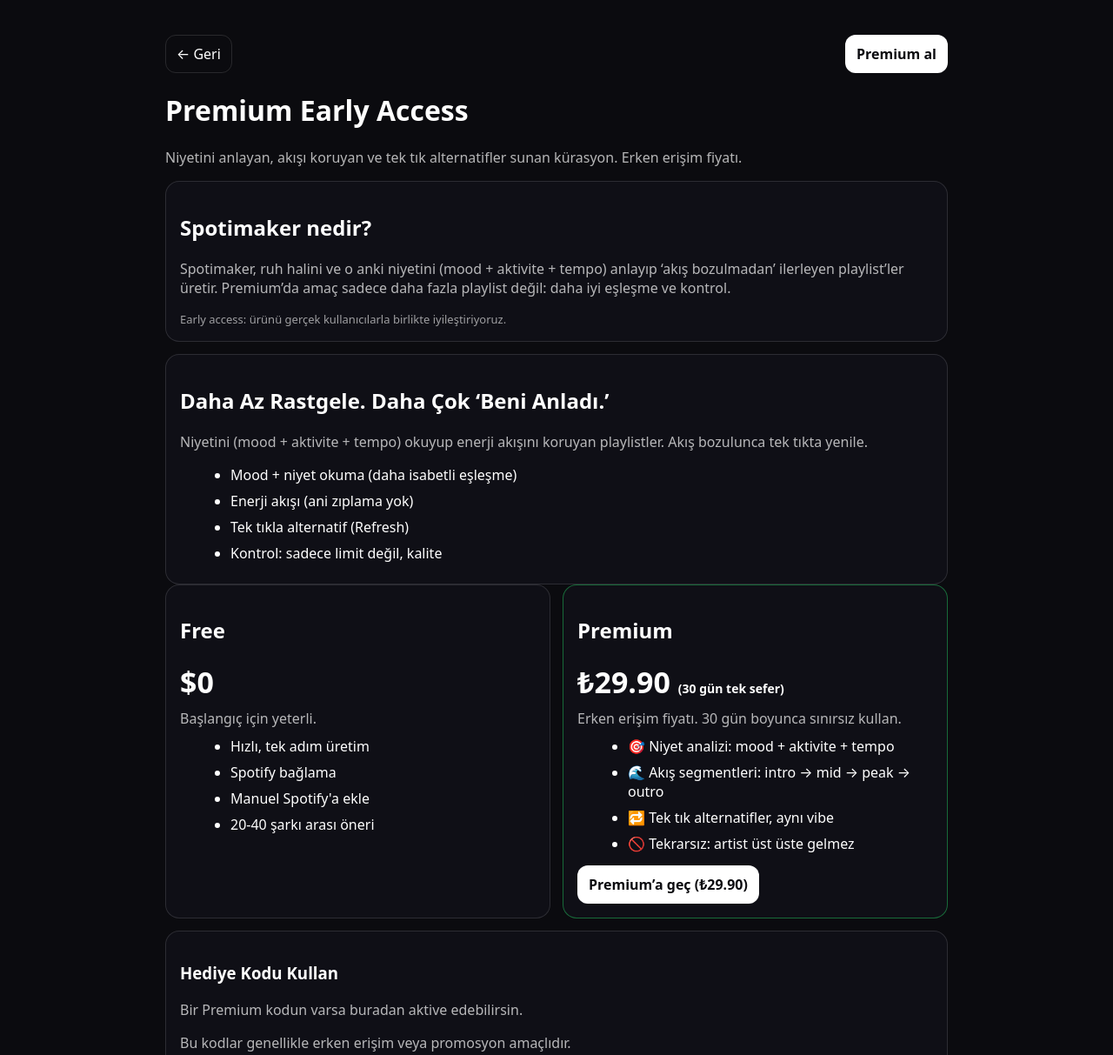
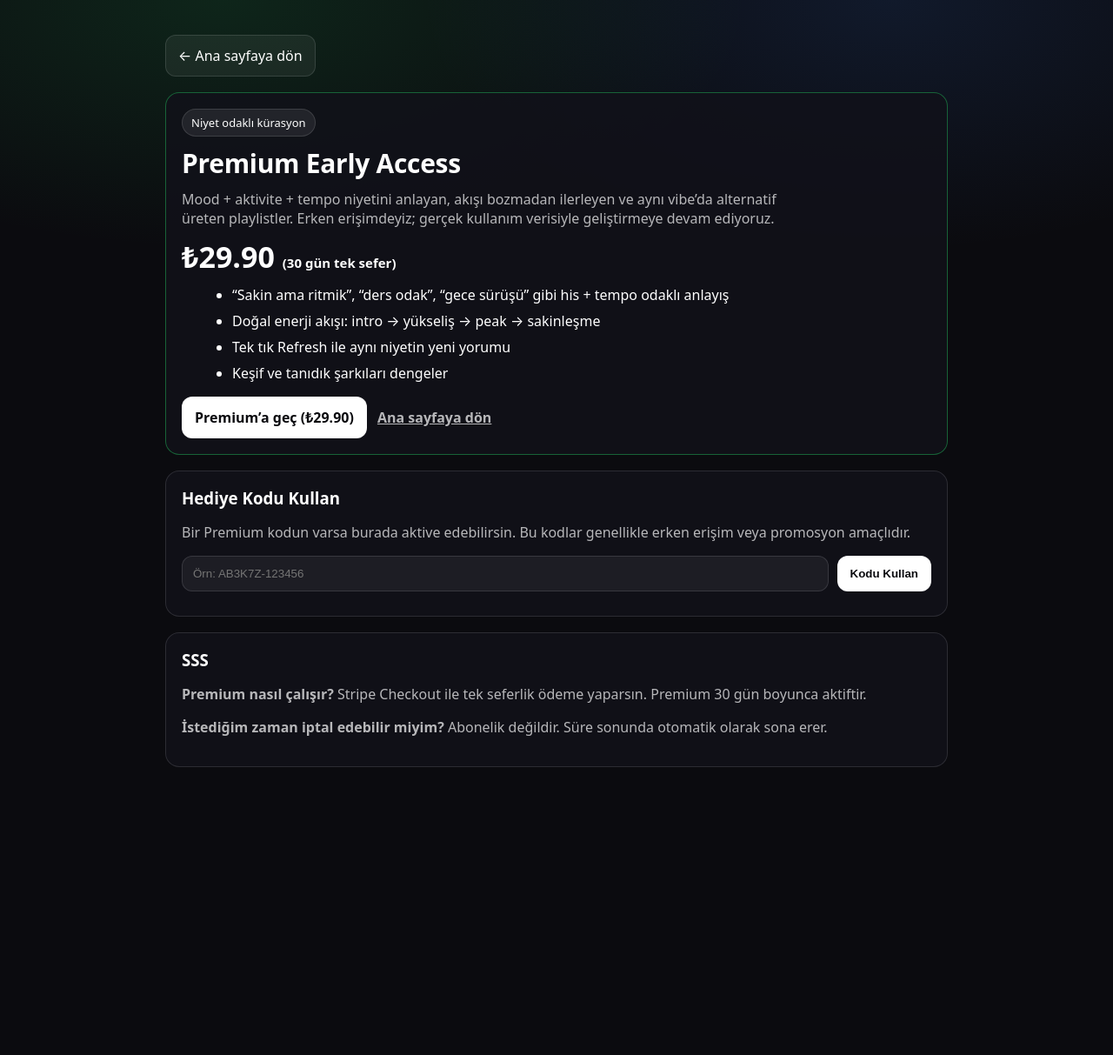
Before and after one commit to Darksuc/spotimaker, a website: page public/premium.html in a window 1280 px wide. Shown: the top 1213 px of the page at 87% size. After the commit the page ends 962 px from the top, so only its background shows below. Drawn offline with Linux system fonts and the light colour scheme.

Commit message:
Simplify Premium decision page

```diff
--- a/public/premium.html
+++ b/public/premium.html
@@ -18,84 +18,136 @@
             font-family: system-ui,-apple-system,Segoe UI,Roboto,Arial;
             max-width: 900px;
             margin: 40px auto;
-            padding: 0 16px;
-            background: var(--bg);
+            padding: 0 16px 40px;
+            background: radial-gradient(1100px 520px at 20% 0%, rgba(34,197,94,.14), transparent 55%), radial-gradient(900px 480px at 80% 0%, rgba(59,130,246,.12), transparent 60%), var(--bg);
             color: var(--text);
+            animation: fadeIn 0.35s ease-out;
         }
 
-        a {
-            color: #fff
-        }
+        a { color: #fff; }
 
         .top {
             display: flex;
             justify-content: space-between;
             align-items: center;
             gap: 12px;
-            margin-bottom: 18px
+            margin-bottom: 18px;
+            flex-wrap: wrap;
         }
 
         .btn {
             display: inline-block;
-            padding: 10px 12px;
+            padding: 12px 14px;
             border-radius: 12px;
             border: 1px solid var(--line);
-            text-decoration: none
+            text-decoration: none;
+            transition: transform .16s ease, box-shadow .18s ease, opacity .18s ease;
+            background: rgba(255,255,255,.06);
         }
 
         .btn.white {
             background: #fff;
             color: #0b0b0f;
             font-weight: 800;
-                border-color: transparent
+            border-color: transparent;
         }
 
-        .grid {
-            display: grid;
-            grid-template-columns: 1fr 1fr;
-            gap: 14px
+        .btn:hover {
+            transform: translateY(-2px);
+            box-shadow: 0 12px 26px rgba(0,0,0,.28);
         }
 
         .card {
-            background: rgba(18,18,26,.75);
+            background: rgba(18,18,26,.82);
             border: 1px solid var(--line);
             border-radius: 16px;
-            padding: 16px
+            padding: 18px;
+            animation: fadeUp 0.6s ease-out both;
         }
 
-        .muted {
-            color: var(--muted)
+        .muted { color: var(--muted); }
+
+        .pill {
+            display: inline-flex;
+            align-items: center;
+            gap: 6px;
+            padding: 6px 10px;
+            border-radius: 999px;
+            border: 1px solid var(--line);
+            background: rgba(255,255,255,.08);
+            font-size: 13px;
+            margin-bottom: 10px;
         }
 
         .price {
             font-size: 34px;
             font-weight: 900;
-            margin: 8px 0
+            margin: 10px 0 6px;
         }
 
-        ul {
-            margin: 10px 0 0 18px
+        ul { margin: 10px 0 0 18px; }
+        li { margin: 8px 0; }
+
+        .cta-row {
+            display: flex;
+            gap: 12px;
+            flex-wrap: wrap;
+            margin-top: 16px;
+            align-items: center;
         }
 
-        li {
-            margin: 8px 0
+        .text-link {
+            color: var(--muted);
+            text-decoration: underline;
+            font-weight: 600;
+        }
+
+        .section {
+            margin-top: 18px;
+        }
+
+        @keyframes fadeUp {
+            from { opacity: 0; transform: translateY(10px); }
+            to { opacity: 1; transform: translateY(0); }
+        }
+
+        @keyframes fadeIn {
+            from { opacity: 0; }
+            to { opacity: 1; }
         }
 
         @media(max-width:780px) {
-            .grid {
-                grid-template-columns: 1fr
+            body { margin: 32px auto; }
+        }
+
+        @media(max-width:640px) {
+            body { margin: 24px auto; }
+
+            .top {
+                flex-direction: column;
+                align-items: stretch;
+            }
+
+            .btn {
+                width: 100%;
+                text-align: center;
+            }
+
+            .cta-row {
+                flex-direction: column;
+                align-items: stretch;
+            }
+
+            .cta-row .btn {
+                width: 100%;
             }
         }
     </style>
 </head>
 <body>
     <div class="top">
-        <a class="btn" href="/">← Geri</a>
-        <a class="btn white" href="#" onclick="startCheckout(this); return false;">Premium al</a>
+        <a class="btn" href="/">← Ana sayfaya dön</a>
     </div>
-
-    <h1>Premium Early Access</h1>
-    <p class="muted">Niyetini anlayan, akışı koruyan ve tek tık alternatifler sunan kürasyon. Erken erişim fiyatı.</p>
 
     <div id="statusMsg" class="muted" style="margin:10px 0 16px"></div>
 
@@ -103,7 +155,7 @@
         <h3>Premium aktif 🎉</h3>
         <p class="muted">Akışı bozmayan, niyet odaklı playlistler ve tek tık alternatifler açıldı.</p>
         <ul>
-            <li>Daha akışkan energy flow</li>
+            <li>Daha akışkan enerji akışı</li>
             <li>Mood + aktivite niyetiyle daha isabetli eşleşme</li>
             <li>Refresh ile aynı vibe’da yeni liste</li>
         </ul>
@@ -112,71 +164,38 @@
         </div>
     </div>
 
-    <div class="card" style="margin-top:14px">
-        <h2>Spotimaker nedir?</h2>
-        <p class="muted">Spotimaker, ruh halini ve o anki niyetini (mood + aktivite + tempo) anlayıp ‘akış bozulmadan’ ilerleyen playlist’ler üretir.
-        Premium’da amaç sadece daha fazla playlist değil: daha iyi eşleşme ve kontrol.</p>
-        <div class="muted" style="margin-top:6px; font-size:13px; opacity:.85;">Early access: ürünü gerçek kullanıcılarla birlikte iyileştiriyoruz.</div>
-    </div>
-
-    <div class="card" style="margin-top:14px">
-        <h2>Daha Az Rastgele. Daha Çok ‘Beni Anladı.’</h2>
-        <p class="muted">Niyetini (mood + aktivite + tempo) okuyup enerji akışını koruyan playlistler. Akış bozulunca tek tıkta yenile.</p>
+    <div class="card section" style="border-color:rgba(34,197,94,.45)">
+        <div class="pill">Niyet odaklı kürasyon</div>
+        <h1 style="font-size:30px; letter-spacing:-0.3px; margin:0">Premium Early Access</h1>
+        <p class="muted" style="max-width:720px; margin:10px 0 0">Mood + aktivite + tempo niyetini anlayan, akışı bozmadan ilerleyen ve aynı vibe’da alternatif üreten playlistler. Erken erişimdeyiz; gerçek kullanım verisiyle geliştirmeye devam ediyoruz.</p>
+        <div class="price">₺29.90 <span style="font-size:15px; font-weight:700">(30 gün tek sefer)</span></div>
         <ul>
-            <li>Mood + niyet okuma (daha isabetli eşleşme)</li>
-            <li>Enerji akışı (ani zıplama yok)</li>
-            <li>Tek tıkla alternatif (Refresh)</li>
-            <li>Kontrol: sadece limit değil, kalite</li>
+            <li>“Sakin ama ritmik”, “ders odak”, “gece sürüşü” gibi his + tempo odaklı anlayış</li>
+            <li>Doğal enerji akışı: intro → yükseliş → peak → sakinleşme</li>
+            <li>Tek tık Refresh ile aynı niyetin yeni yorumu</li>
+            <li>Keşif ve tanıdık şarkıları dengeler</li>
         </ul>
-    </div>
-
-    <div class="grid">
-        <div class="card">
-            <h2>Free</h2>
-            <div class="price">$0</div>
-            <div class="muted">Başlangıç için yeterli.</div>
-            <ul>
-                <li>Hızlı, tek adım üretim</li>
-                <li>Spotify bağlama</li>
-                <li>Manuel Spotify'a ekle</li>
-                <li>20-40 şarkı arası öneri</li>
-            </ul>
-        </div>
-
-        <div class="card" style="border-color:rgba(34,197,94,.5)">
-            <h2>Premium</h2>
-            <div class="price">₺29.90 <span style="font-size:14px;font-weight:700">(30 gün tek sefer)</span></div>
-            <div class="muted">Erken erişim fiyatı. 30 gün boyunca sınırsız kullan.</div>
-            <ul>
-                <li>🎯 Niyet analizi: mood + aktivite + tempo</li>
-                <li>🌊 Akış segmentleri: intro → mid → peak → outro</li>
-                <li>🔁 Tek tık alternatifler, aynı vibe</li>
-                <li>🚫 Tekrarsız: artist üst üste gelmez</li>
-            </ul>
-            <div style="margin-top:14px">
+        <div class="cta-row">
             <a class="btn white" href="#" onclick="startCheckout(this); return false;">Premium’a geç (₺29.90)</a>
-            </div>
+            <a class="text-link" href="/">Ana sayfaya dön</a>
         </div>
     </div>
 
-    <div class="card" style="margin-top:14px">
-        <h3>Hediye Kodu Kullan</h3>
-        <p class="muted">Bir Premium kodun varsa buradan aktive edebilirsin.</p>
-        <p class="muted" style="margin-top:6px;">Bu kodlar genellikle erken erişim veya promosyon amaçlıdır.</p>
-
-        <div style="display:flex; gap:10px; flex-wrap:wrap; margin-top:10px">
+    <div class="card section">
+        <h3 style="margin:0">Hediye Kodu Kullan</h3>
+        <p class="muted">Bir Premium kodun varsa burada aktive edebilirsin. Bu kodlar genellikle erken erişim veya promosyon amaçlıdır.</p>
+        <div style="display:flex; gap:10px; flex-wrap:wrap; margin-top:12px">
             <input id="redeemCode" placeholder="Örn: AB3K7Z-123456"
                    style="flex:1; min-width:240px; padding:12px; border-radius:12px; border:1px solid var(--line); background:rgba(255,255,255,.06); color:#fff" />
             <button class="btn white" id="redeemBtn">Kodu Kullan</button>
         </div>
-
         <div id="redeemMsg" class="muted" style="margin-top:10px"></div>
     </div>
 
-    <div class="card" style="margin-top:14px">
-        <h3>SSS</h3>
+    <div class="card section">
+        <h3 style="margin:0">SSS</h3>
         <p class="muted"><b>Premium nasıl çalışır?</b> Stripe Checkout ile tek seferlik ödeme yaparsın. Premium 30 gün boyunca aktiftir.</p>
-        <p class="muted"><b>İstediğim zaman iptal edebilir miyim?</b> Abonelik değildir. Süre sonunda otomatik olarak sona erer.</p>
+        <p class="muted" style="margin-top:8px;"><b>İstediğim zaman iptal edebilir miyim?</b> Abonelik değildir. Süre sonunda otomatik olarak sona erer.</p>
     </div>
 
     <script>
@@ -236,7 +255,5 @@
             }
         };
     </script>
-
-    </div>
 </body>
 </html>
```
Also changed, not shown: public/index.html (+133 -4 lines). Lines whose indentation alone changed are shown as unchanged.
